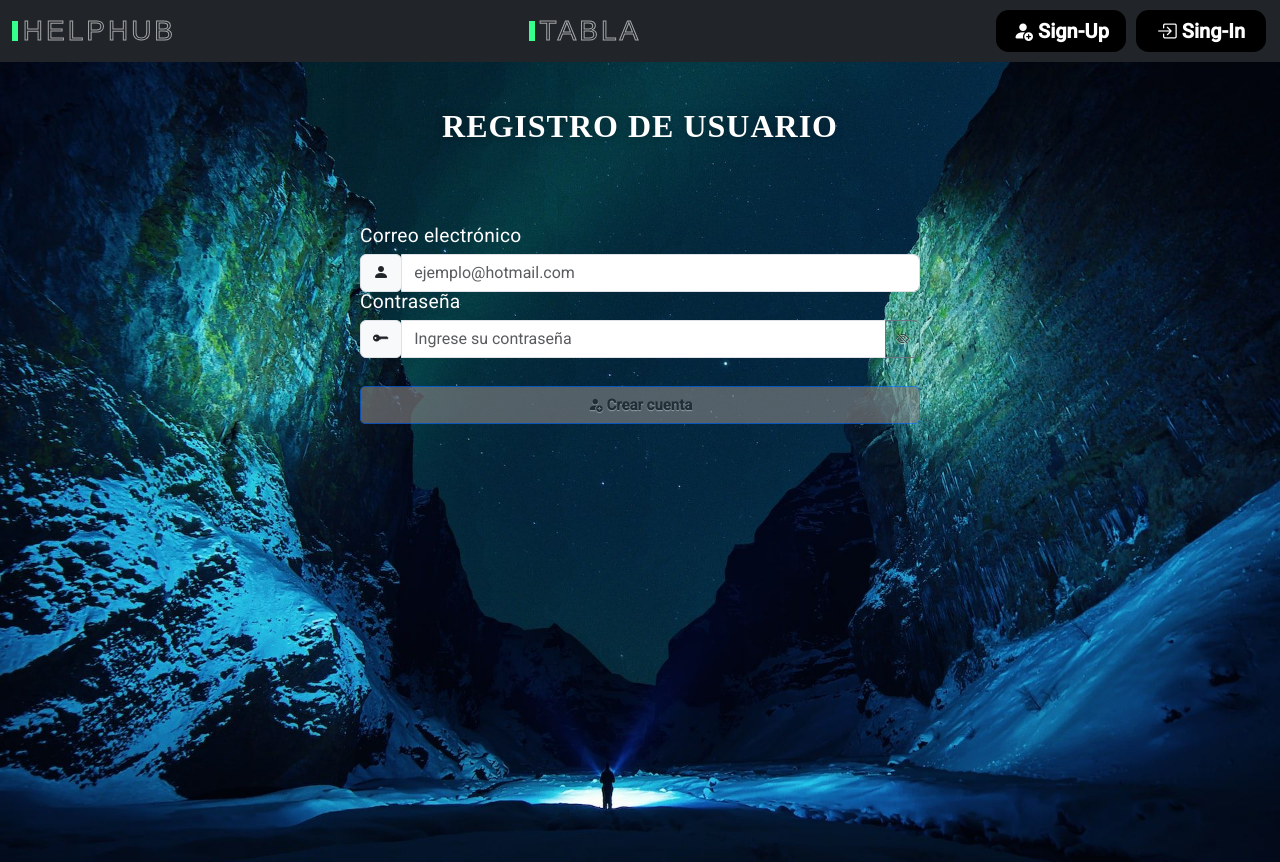
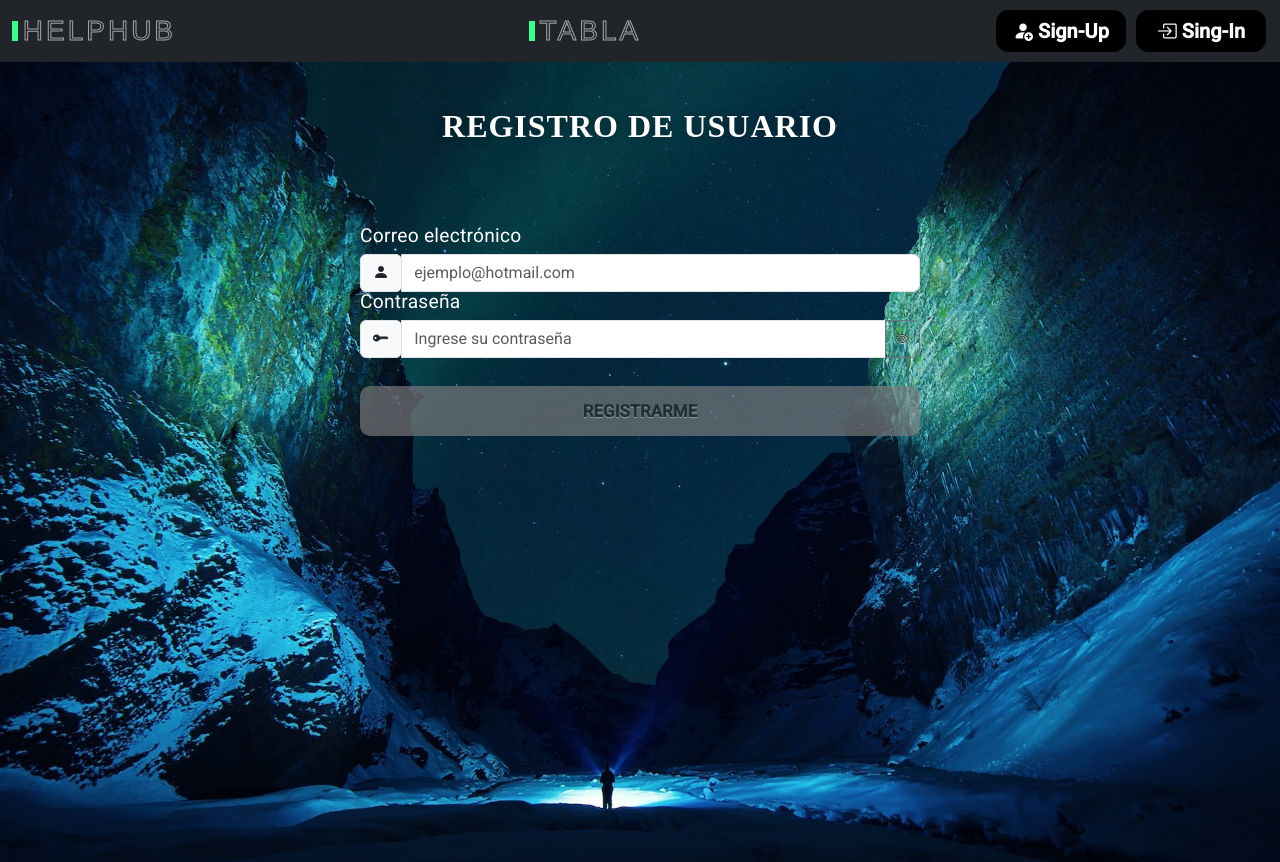
Before and after one commit to PJMonticoli/angular-supabase, an Angular app in the folder helphubapp/: page / in a window 1280 px wide. Both pictures are taken after a click on the button "Sign-Up". Built offline with nearby package versions, Linux system fonts and the light colour scheme.

Commit message:
Modifico boton componente user register

```diff
--- a/helphubapp/src/app/components/users/user-register/user-register.component.css
+++ b/helphubapp/src/app/components/users/user-register/user-register.component.css
@@ -69,3 +69,45 @@ h1 {
   width: 100%;
   padding: 20px;
 }
+
+.button {
+  position: relative;
+  text-decoration: none;
+  font-size: 17px;
+  font-weight: 600;
+  text-transform: uppercase;
+  background-color: #e8e8e8;
+  padding: 15px 30px;
+  cursor: pointer;
+  border: none;
+  border-radius: 10px;
+  overflow: hidden;
+  transition: all 0.4s ease;
+}
+
+.button:before {
+  content: "";
+  position: absolute;
+  pointer-events: none;
+  width: 100%;
+  height: 20%;
+  background-color: #e8e8e8;
+  translate: -100% 0;
+  rotate: 45deg;
+  transition: all 0.4s ease;
+}
+
+.button:hover {
+  color: #e8e8e8;
+  background-color: #8364e8;
+  box-shadow: 0 0 24px 8px rgba(131, 100, 232, 0.4);
+}
+
+.button:hover:before {
+  translate: 100%;
+}
+
+.button:active {
+  scale: 0.95;
+  box-shadow: 0 0 16px 4px rgba(131, 100, 232, 0.4);
+}
--- a/helphubapp/src/app/components/users/user-register/user-register.component.html
+++ b/helphubapp/src/app/components/users/user-register/user-register.component.html
@@ -67,12 +67,8 @@
 
 
                   <br>
-                  <button
-                    type="submit"
-                    class="btn btn-primary btn-block btn-large mt-2 fw-semibold bi bi-person-fill-add"
-                    [disabled]="!formulario.valid" (click)="register()"
-                  >
-                    Crear cuenta
+                  <button type="submit" class="btn btn-primary button btn-block btn-large mt-2 fw-semibold bi bi-person-fill-add" [disabled]="!formulario.valid" (click)="register()">
+                    Registrarme
                   </button>
                 </div>
               </div>
```
